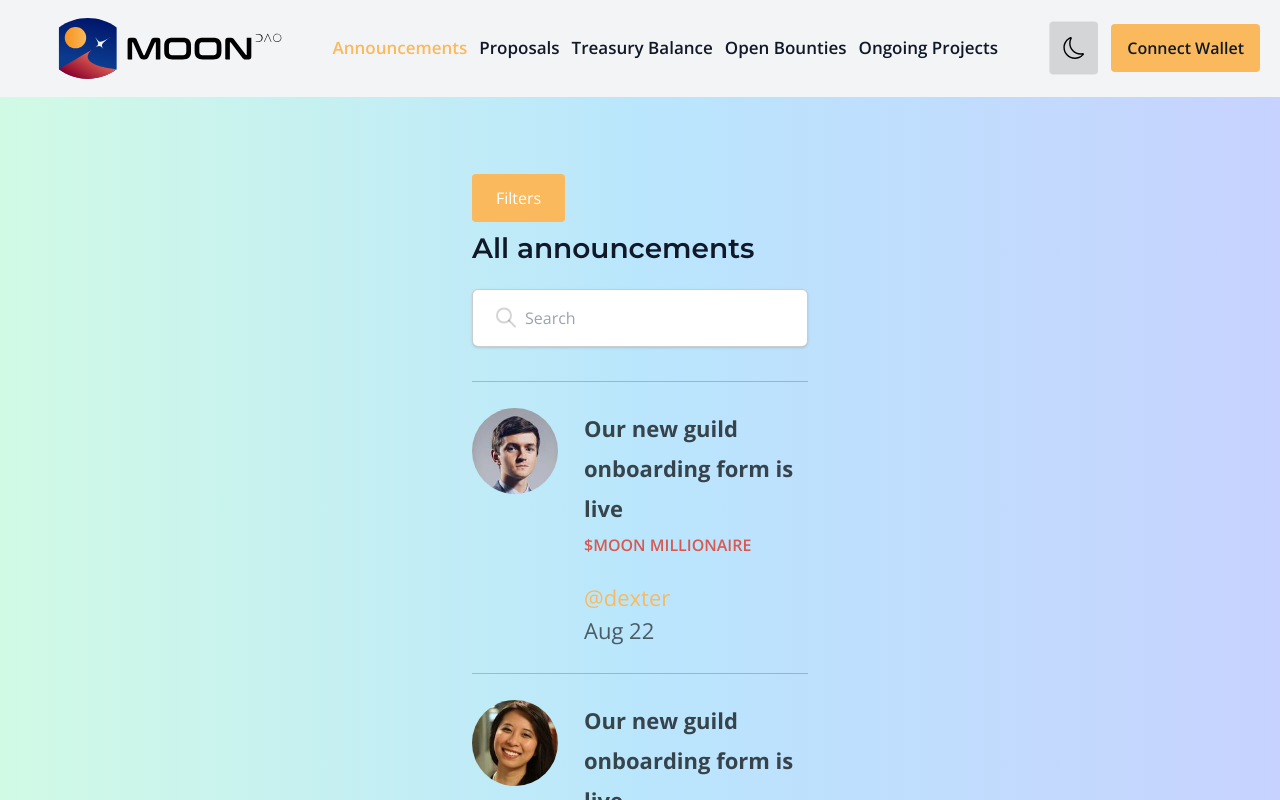
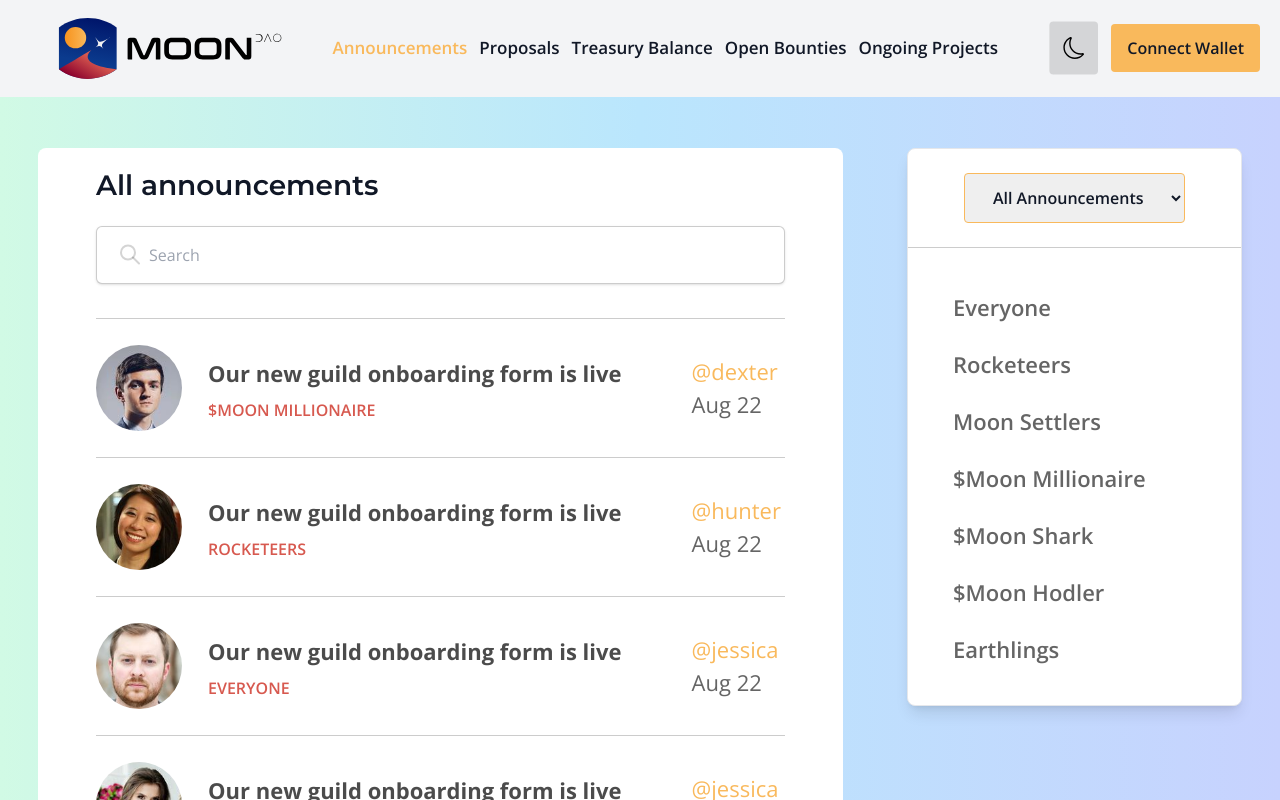
Before and after one commit to Official-MoonDao/mission-control, a React (Vite) app: page / in a window 1280 px wide. Shown: the top 800 px of the page. Built offline with nearby package versions, Linux system fonts and the light colour scheme.

Commit message:
Announcements page desktop

```diff
--- a/src/test-data/tests.js
+++ b/src/test-data/tests.js
@@ -5,6 +5,12 @@ export const announcementTests = [
   { title: "Our new guild onboarding form is live", audience: "rocketeers", author: "@hunter", date: "Aug 22", img: jessica },
   { title: "Our new guild onboarding form is live", audience: "everyone", author: "@jessica", date: "Aug 22", img: hunter },
   { title: "Our new guild onboarding form is live", audience: "everyone", author: "@jessica", date: "Aug 22", img: melvina },
+  { title: "Our new guild onboarding form is live", audience: "$moon millionaire", author: "@dexter", date: "Aug 22", img: dexter },
+  { title: "Our new guild onboarding form is live", audience: "rocketeers", author: "@hunter", date: "Aug 22", img: jessica },
+  { title: "Our new guild onboarding form is live", audience: "everyone", author: "@jessica", date: "Aug 22", img: hunter },
+  { title: "Our new guild onboarding form is live", audience: "everyone", author: "@jessica", date: "Aug 22", img: melvina },
+  { title: "Our new guild onboarding form is live", audience: "$moon millionaire", author: "@dexter", date: "Aug 22", img: dexter },
+  { title: "Our new guild onboarding form is live", audience: "rocketeers", author: "@hunter", date: "Aug 22", img: jessica },
 ];
 
 export const proposalTests = [
--- a/src/views/Announcements/AnnoucementBoard.jsx
+++ b/src/views/Announcements/AnnoucementBoard.jsx
@@ -5,7 +5,7 @@ import Header from "../../components/Header";
 
 const AnnoucementBoard = () => {
   return (
-    <div className="flex flex-col">
+    <div className="mt-[31px] flex flex-col xl:mt-0 xl:min-w-[700px] xl:mr-16 xl:rounded-lg xl:bg-white dark:xl:bg-opacity-[0.04] xl:px-[58px] xl:pt-[16px] xl:pb-[24px]">
 
       <Header text={'All announcements'} />
 
--- a/src/views/Announcements/AnnoucementSelect.jsx
+++ b/src/views/Announcements/AnnoucementSelect.jsx
@@ -1,22 +1,33 @@
+import SelectButton from "../../components/SelectButton";
+
 const AnnoucementSelect = () => {
   return (
     <main className="">
+      {/*
+      <button className="rounded bg-moon-gold py-3 px-6 text-white">Filters</button>
+      */}
 
-      <button className="bg-moon-gold  rounded py-3 px-6 text-white">Filters</button>
+      {/*Date filter and person options */}
+      <div className="w-[335px] rounded-lg border-[0.5px] bg-white shadow-lg dark:border-white dark:border-opacity-[0.38] dark:bg-opacity-[0.04] sm:w-[400px] xl:w-[335px]">
+        <div className="flex flex-col items-center border-b-[0.5px] border-black border-opacity-20 py-[24px] dark:border-white dark:border-opacity-[0.38]">
+          <select
+            className="rounded border border-moon-gold px-[24px] py-[12px] font-semibold text-gray-900 dark:text-gray-100 dark:border-white dark:bg-white dark:bg-opacity-[0.04]"
+            name="date"
+            id="date"
+          >
+            <option value="all">All Announcements</option>
+            <option value="week">Last Week</option>
+            <option value="month">Last Month</option>
+            <option value="year">Last Year</option>
+          </select>
+        </div>
 
-      {/*
-      Date Filters
-      <div className="flex flex-col items-center py-[25px] px-[50px]">
-        <select name="date" id="date">
-          <option value="all">All announcements</option>
-          <option value="week">Last Week</option>
-          <option value="month">Last Month</option>
-          <option value="year">Last Year</option>
-        </select>
-
-        <button className="">Categories</button>
+        <div className="flex flex-col items-start pt-[31px] pb-[27px]">
+          {["Everyone", "Rocketeers", "Moon Settlers", "$Moon Millionaire", "$Moon Shark", "$Moon Hodler", "Earthlings"].map((e, i) => (
+            <SelectButton key={i} text={e} />
+          ))}
+        </div>
       </div>
-      */}
 
     </main>
   );
--- a/src/views/Announcements/Announcement.jsx
+++ b/src/views/Announcements/Announcement.jsx
@@ -2,20 +2,28 @@ import ArticleTitle from "../../components/ArticleTitle";
 
 const Announcement = ({ title, audience, author, date, img, bottomBorder }) => {
   return (
-    <article className={`w-[336px] border-t-[1px] ${bottomBorder} flex border-black border-opacity-20 py-[26px] dark:border-white`}>
+    <article className={`w-[336px] sm:w-[400px] xl:w-full border-t-[1px] ${bottomBorder} flex border-black border-opacity-20 py-[26px] dark:border-white`}>
+
       <img src={img} className="h-[86px] w-[86px] rounded-full object-cover" />
+      <div className="ml-[26px] pr-[4px] xl:flex xl:items-center">
 
-      <div className="ml-[26px] pr-[4px]">
+      {/*title, audience */}
         <div className="flex flex-col">
           <ArticleTitle text={title} />
           <p className="mt-[5px] font-semibold uppercase text-moon-orange">{audience}</p>
         </div>
 
-        <div className="mt-[24px] flex flex-col">
+        {/*Audience, date */}
+        <div className="mt-[24px] flex flex-col xl:mt-0 xl:pl-[70px] 2xl:pl-[210px]">
           <p className="text-[22px] text-moon-gold">{author}</p>
           <p className="text-[22px] text-black opacity-60 dark:text-gray-100 dark:opacity-100 ">{date}</p>
         </div>
+
+
       </div>
+
+
+
     </article>
   );
 };
--- a/src/views/Announcements/Announcements.jsx
+++ b/src/views/Announcements/Announcements.jsx
@@ -3,14 +3,10 @@ import AnnoucementBoard from "./AnnoucementBoard";
 
 const Announcements = () => {
   return (
-    <section className={` mt-[77px] pb-[150px]`}>
-      <div className="flex flex-col items-center">
-        <div>
+    <section className={` mt-[77px] pb-[150px] xl:mt-[51px] xl:px-6`}>
+      <div className="flex flex-col items-center xl:flex-row-reverse xl:items-start xl:justify-center">
           <AnnoucementSelect />
-          <div className="mt-[5px]">
-            <AnnoucementBoard />
-          </div>
-        </div>
+          <AnnoucementBoard />
       </div>
     </section>
   );
--- a/src/views/Bounties/Bounties.jsx
+++ b/src/views/Bounties/Bounties.jsx
@@ -2,7 +2,7 @@ import OptionsContainer from "../../components/OptionsContainer";
 import BountyList from "./BountyList";
 const Bounties = () => {
   return (
-    <div className="mt-[65px] pb-[150px] xl:flex xl:flex-col xl:items-center">
+    <div className="mt-[65px] xl:mt-[51px] pb-[150px] xl:flex xl:flex-col xl:items-center">
       <div className="flex flex-col items-center dark:bg-opacity-[0.04] xl:mx-12 xl:max-w-[1800px] xl:flex-row-reverse xl:items-start xl:justify-between xl:rounded-lg xl:bg-white xl:bg-opacity-60 xl:px-8 xl:pb-7 xl:shadow-lg">
         <div className="xl:mt-[81px] xl:ml-10 ">
           <OptionsContainer sectionOptions={["Development Guild", "Design Guild", "Growth Guild", "Space Guild"]} />
--- a/src/views/Bounties/Bounty.jsx
+++ b/src/views/Bounties/Bounty.jsx
@@ -6,9 +6,8 @@ const Bounty = ({ title, date, img, mooney, dollars, idx }) => {
     <article
       className={`${
         idx === 0 ? "mt-[35px]" : "mt-[30px]"
-      } shadow-lg dark:shadow-indigo-500 flex w-[336px] sm:w-[400px] xl:w-full flex-col items-center xl:flex-row xl:justify-between rounded-[15px] border-[0.5px] border-gray-300 bg-white pt-[10px] xl:py-[19px] xl:px-[20px] text-gray-100 dark:bg-transparent xl:dark:bg-white dark:xl:bg-opacity-[0.04] hover:scale-105`}
+      } flex w-[336px] flex-col items-center rounded-[15px] border-[0.5px] border-gray-300 bg-white pt-[10px] text-gray-100 shadow-lg hover:scale-105 dark:bg-transparent dark:shadow-indigo-500 sm:w-[400px] xl:w-full xl:flex-row xl:justify-between xl:py-[19px] xl:px-[20px] xl:dark:bg-white dark:xl:bg-opacity-[0.04]`}
     >
-
       {/*photo, title and date */}
       <div className="flex items-center xl:min-w-[500px]">
         <img src={img} className="ml-[7px] h-[86px] w-[86px] rounded-full object-cover" />
@@ -19,25 +18,15 @@ const Bounty = ({ title, date, img, mooney, dollars, idx }) => {
       </div>
 
       {/*Mooney, dollars*/}
-      <div className="mt-[62px] xl:mt-3 xl:ml-8 xl:flex xl:flex-col xl:items-start xl:min-w-[200px]">
+      <div className="mt-[62px] xl:mt-3 xl:ml-8 xl:flex xl:min-w-[200px] xl:flex-col xl:items-start">
         <div className="inline xl:flex xl:flex-col xl:items-center">
-
-        <div className="flex bg-black bg-opacity-[0.05] py-[8px] px-[10px] xl:items-center dark:bg-white dark:bg-opacity-20">
-          <img src={MoonDAOShield} alt="" className="h-[24px] w-[24px]" />
-          <p className="ml-1 xl:ml-2 text-[16px] font-bold text-moon-gold">{mooney} $MOONEY</p>
+          <div className="flex bg-black bg-opacity-[0.05] py-[8px] px-[10px] dark:bg-white dark:bg-opacity-20 xl:items-center">
+            <img src={MoonDAOShield} alt="" className="h-[24px] w-[24px]" />
+            <p className="ml-1 text-[16px] font-bold text-moon-gold xl:ml-2">{mooney} $MOONEY</p>
+          </div>
+          <p className="mt-[6px] mb-[10px] text-[16px] font-semibold text-black dark:text-moon-orange">${dollars}</p>
         </div>
-        <p className="mt-[6px] mb-[10px] text-[16px] font-semibold text-black dark:text-moon-orange">${dollars}</p>
-
-
-        </div>
-
-
-
-
       </div>
-
-
-
     </article>
   );
 };
--- a/src/views/Projects/Project.jsx
+++ b/src/views/Projects/Project.jsx
@@ -17,7 +17,7 @@ const Project = ({ idx, title, postDate, active, deadline, team }) => {
           {team && team.length > 0 && (
             <>
               {team.map((e, i) => (
-                <p
+                <p key={i}
                   className={`${
                     i === 0 ? "ml-[21px]" : "ml-[8px]"
                   } rounded bg-black bg-opacity-[0.09] px-[10px] py-[5px] font-semibold text-gray-600 dark:bg-white dark:bg-opacity-10 dark:text-white`}
--- a/src/views/Proposals/Proposal.jsx
+++ b/src/views/Proposals/Proposal.jsx
@@ -14,7 +14,7 @@ const Proposal = ({ title, startTime, endTime, author, state, idx, proposalId })
     <article
       className={`${
         idx === 0 ? "mt-[35px]" : "mt-[30px]"
-      } w-[336px] rounded-[15px] border-[0.5px] shadow-lg dark:shadow-indigo-500  border-gray-300 bg-white text-gray-100 duration-300 hover:scale-105 dark:bg-transparent sm:w-[400px] xl:w-full`}
+      } w-[336px] rounded-[15px] border-[0.5px] border-gray-300 bg-white  text-gray-100 shadow-lg duration-300 hover:scale-105 dark:bg-transparent dark:shadow-indigo-500 sm:w-[400px] xl:w-full`}
     >
       <div className="px-[20px] pt-[25px] pb-[19px] xl:px-[30px] xl:pt-[20px]">
         <div className="justify-between xl:flex">
```
